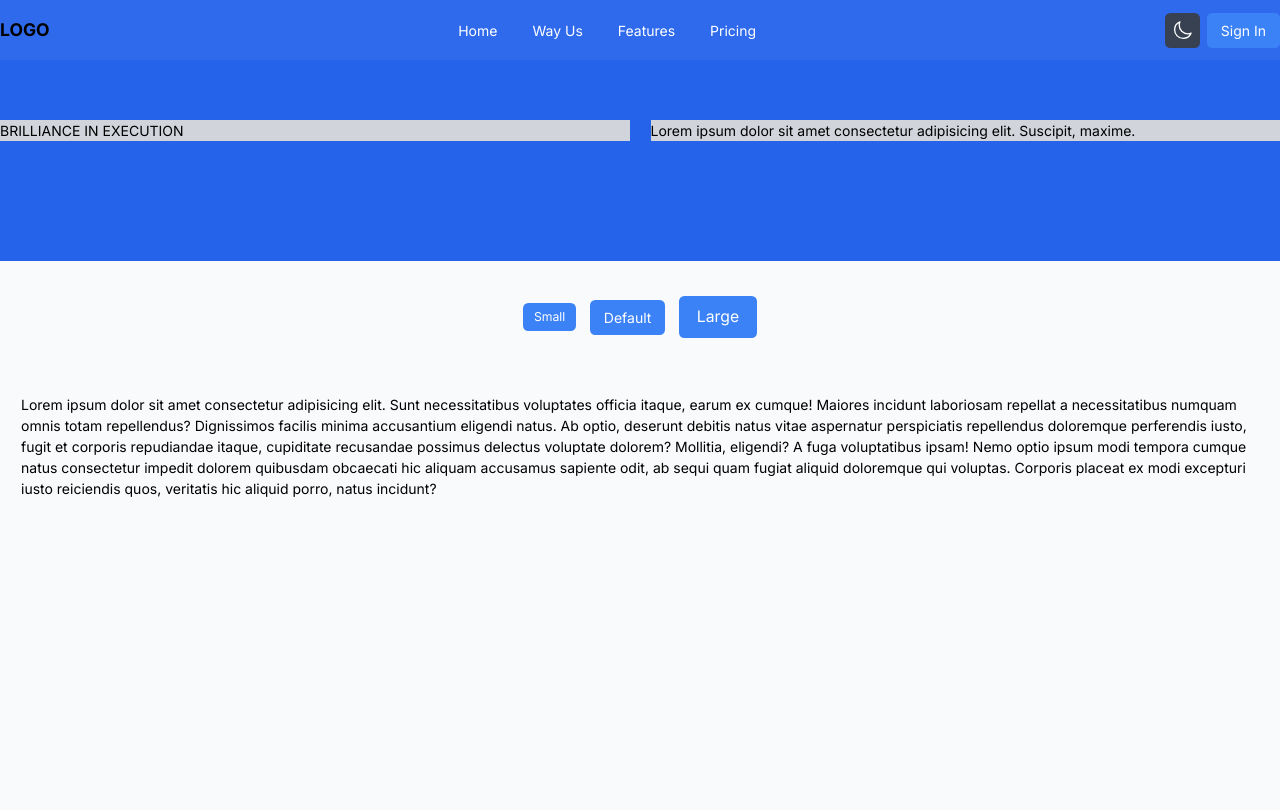
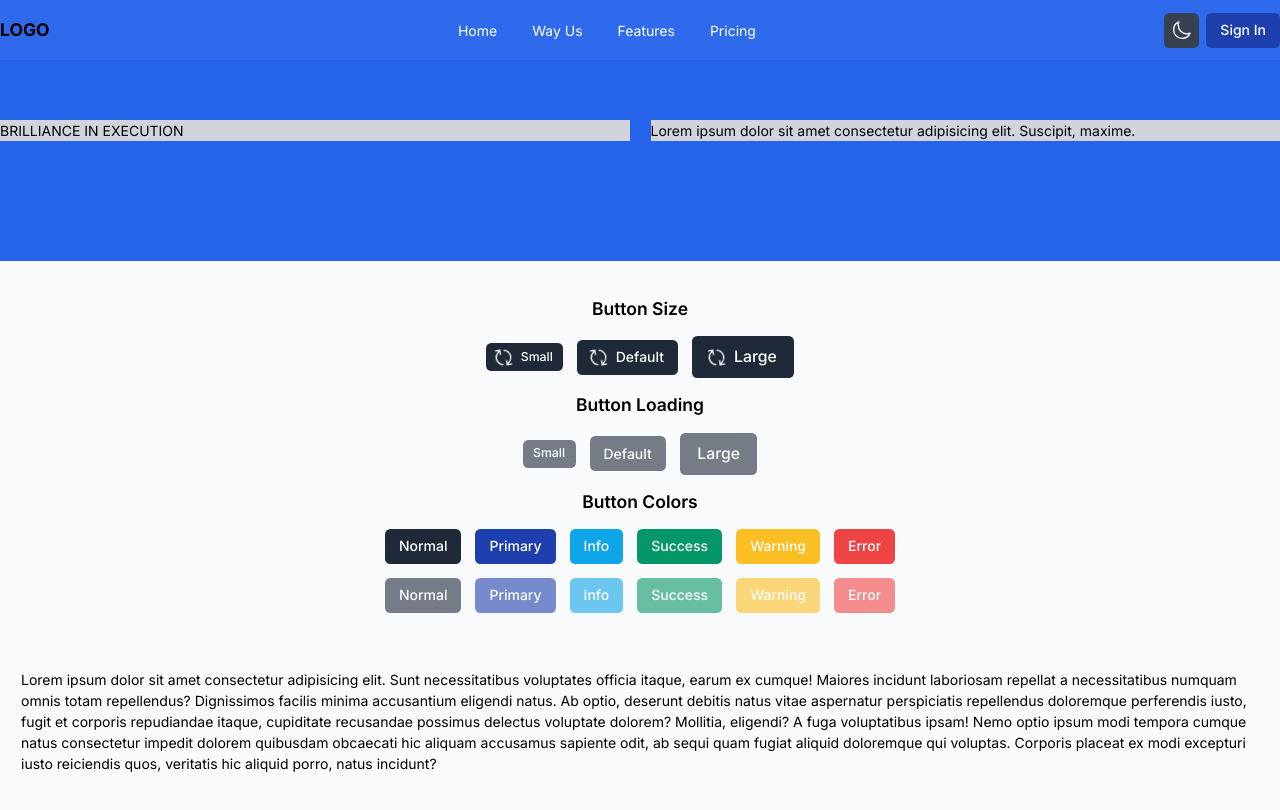
Before and after one commit to pawsitive-dav/next-template, a Next.js app: page / in a window 1280 px wide. Shown: the top 810 px of the page. Built offline with nearby package versions, Linux system fonts and the light colour scheme.

Commit message:
Update Button component

```diff
--- a/app/components/Layouts/Navbar.tsx
+++ b/app/components/Layouts/Navbar.tsx
@@ -32,8 +32,8 @@ export default function Navbar() {
 
   return (
     <nav
-      className={`fixed w-full bg-white bg-opacity-5 ${
-        scrolled ? 'bg-opacity-100 bg-white dark:bg-gray-900 shadow' : ''
+      className={`fixed w-full ${
+        scrolled ? 'bg-white bg-opacity-100 shadow dark:bg-gray-900' : 'bg-white bg-opacity-5'
       }`}
     >
       <div className='container mx-auto flex justify-between items-center h-[60px]'>
@@ -58,7 +58,7 @@ export default function Navbar() {
         </div>
         <div className='flex items-center space-x-2'>
           <DarkModeButton />
-          <PButton>Sign In</PButton>
+          <PButton color='primary'>Sign In</PButton>
         </div>
       </div>
     </nav>
--- a/app/components/Ui/PButton.tsx
+++ b/app/components/Ui/PButton.tsx
@@ -8,9 +8,17 @@ type PButtonProps = {
   disabled?: boolean
   loading?: boolean
   size?: 'sm' | 'md' | 'lg'
+  variant?: 'solid' | 'outline' | 'soft' | 'text'
+  color?: 'normal' | 'primary' | 'info' | 'success' | 'warning' | 'error' | 'white'
 }
 
-const getSizeClasses = (size: 'sm' | 'md' | 'lg', loading: boolean) => {
+const getClasses = (
+  variant: 'solid' | 'outline' | 'soft' | 'text',
+  size: 'sm' | 'md' | 'lg',
+  loading: boolean,
+  disabled: boolean,
+  color: 'normal' | 'primary' | 'info' | 'success' | 'warning' | 'error' | 'white'
+) => {
   const sizeClasses = {
     sm: 'h-8 px-3 text-sm',
     md: 'h-10 px-4 text-base',
@@ -18,38 +26,60 @@ const getSizeClasses = (size: 'sm' | 'md' | 'lg', loading: boolean) => {
   }
 
   const loadingClasses = {
-    sm: loading ? 'pl-2' : '',
-    md: loading ? 'pl-3' : '',
-    lg: loading ? 'pl-4' : '',
+    sm: loading ? 'pl-2 cursor-not-allowed' : '',
+    md: loading ? 'pl-3 cursor-not-allowed' : '',
+    lg: loading ? 'pl-4 cursor-not-allowed' : '',
   }
+
+  const colorHover = !disabled ? 'hover:bg-opacity-90 hover:dark:bg-opacity-70' : ''
+  const colorClasses = {
+    normal: `bg-normal text-white dark:bg-gray-50 dark:text-normal ${colorHover}`,
+    primary: `bg-primary text-white ${colorHover}`,
+    info: `bg-info text-white ${colorHover}`,
+    success: `bg-success text-white ${colorHover}`,
+    warning: `bg-warning text-white ${colorHover}`,
+    error: `bg-error text-white ${colorHover}`,
+    white: `bg-white text-normal ${colorHover}`,
+  }
+
+  const disabledClasses = disabled ? 'opacity-60 cursor-not-allowed' : ''
 
   return {
     sizeClass: sizeClasses[size],
     loadingClass: loadingClasses[size],
+    colorClass: colorClasses[color],
+    disabledClasses: disabledClasses,
   }
 }
 
 export default function PButton({
   children,
+  variant = 'solid',
   disabled = false,
   loading = false,
   size = 'md',
+  color = 'normal',
 }: PButtonProps) {
-  const { sizeClass, loadingClass } = getSizeClasses(size, loading)
+  const { sizeClass, loadingClass, colorClass, disabledClasses } = getClasses(
+    variant,
+    size,
+    loading,
+    disabled,
+    color
+  )
+  const mainClass = 'flex items-center justify-center rounded-md'
+  const transitionClass = 'transition duration-300 ease-in-out'
+  const iconVisibilityClass = loading ? 'block' : 'hidden'
 
   return (
     <button
-      className={`flex items-center justify-center rounded-md
-        bg-blue-500 hover:bg-blue-700 text-white transition duration-300 ease-in-out
-        ${sizeClass} ${loadingClass}
-        ${disabled ? 'opacity-60 cursor-not-allowed' : ''}
-      `}
+      className={`${mainClass} ${transitionClass} ${colorClass} ${sizeClass} ${loadingClass} ${disabledClasses}`}
       disabled={disabled}
     >
-      <div className={`${loading ? 'block' : 'hidden'} mr-2`}>
+      <div className={`${iconVisibilityClass} mr-2`}>
         <PIcon name={'arrow-path'} size={'6'} color={'white'} spin />
       </div>
-      {children}
+      <div className='leading-none font-medium'>{children}</div>
     </button>
   )
 }
--- a/app/page.tsx
+++ b/app/page.tsx
@@ -20,10 +20,59 @@ export default function Page() {
         </div>
       </section>
 
-      <div className='flex space-x-4 items-center justify-center py-10'>
-        <PButton size='sm'>Small</PButton>
-        <PButton size='md'>Default</PButton>
-        <PButton size='lg'>Large</PButton>
+      <div className='flex flex-col space-y-4 items-center justify-center py-10'>
+        <div className='text-title font-semibold'>Button Size</div>
+        <div className='flex items-center space-x-4'>
+          <PButton size='sm' loading>
+            Small
+          </PButton>
+          <PButton size='md' loading>
+            Default
+          </PButton>
+          <PButton size='lg' loading>
+            Large
+          </PButton>
+        </div>
+        <div className='text-title font-semibold'>Button Loading</div>
+        <div className='flex items-center space-x-4'>
+          <PButton size='sm' disabled>
+            Small
+          </PButton>
+          <PButton size='md' disabled>
+            Default
+          </PButton>
+          <PButton size='lg' disabled>
+            Large
+          </PButton>
+        </div>
+
+        <div className='text-title font-semibold'>Button Colors</div>
+        <div className='flex items-center space-x-4'>
+          <PButton>Normal</PButton>
+          <PButton color='primary'>Primary</PButton>
+          <PButton color='info'>Info</PButton>
+          <PButton color='success'>Success</PButton>
+          <PButton color='warning'>Warning</PButton>
+          <PButton color='error'>Error</PButton>
+        </div>
+        <div className='flex items-center space-x-4'>
+          <PButton disabled>Normal</PButton>
+          <PButton color='primary' disabled>
+            Primary
+          </PButton>
+          <PButton color='info' disabled>
+            Info
+          </PButton>
+          <PButton color='success' disabled>
+            Success
+          </PButton>
+          <PButton color='warning' disabled>
+            Warning
+          </PButton>
+          <PButton color='error' disabled>
+            Error
+          </PButton>
+        </div>
       </div>
 
       <section className='h-[1000px]'>
--- a/tailwind.config.ts
+++ b/tailwind.config.ts
@@ -1,11 +1,12 @@
 import type { Config } from 'tailwindcss'
 
 const baseColors = {
-  primary: '#3b82f6',
+  primary: '#1e40af',
   info: '#0ea5e9',
-  success: '#10b981',
-  warning: '#eab308',
-  error: '#ef4444'
+  success: '#059669',
+  warning: '#fbbf24',
+  error: '#ef4444',
+  normal: '#1f2937'
 }
 
 const textColor = {
```
